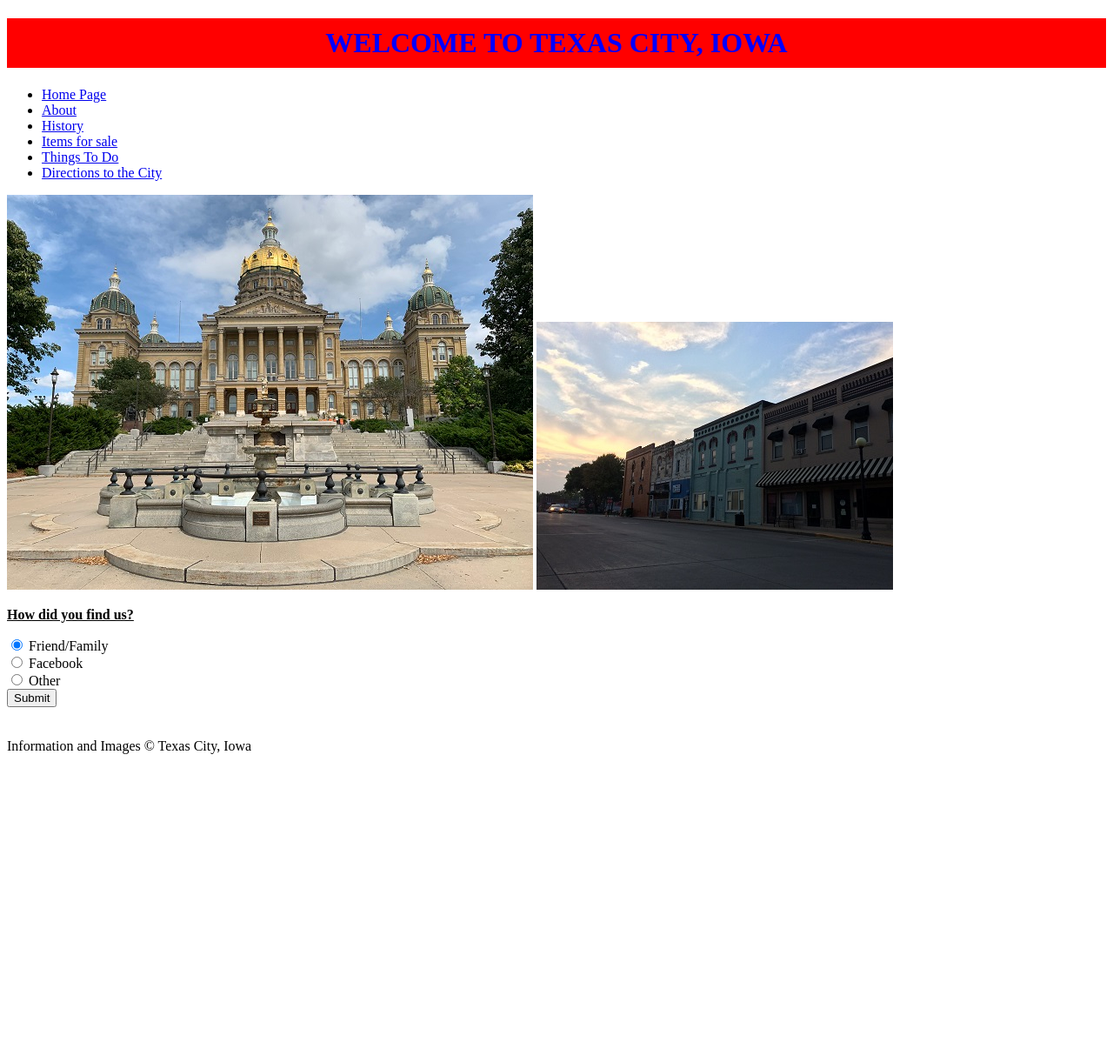
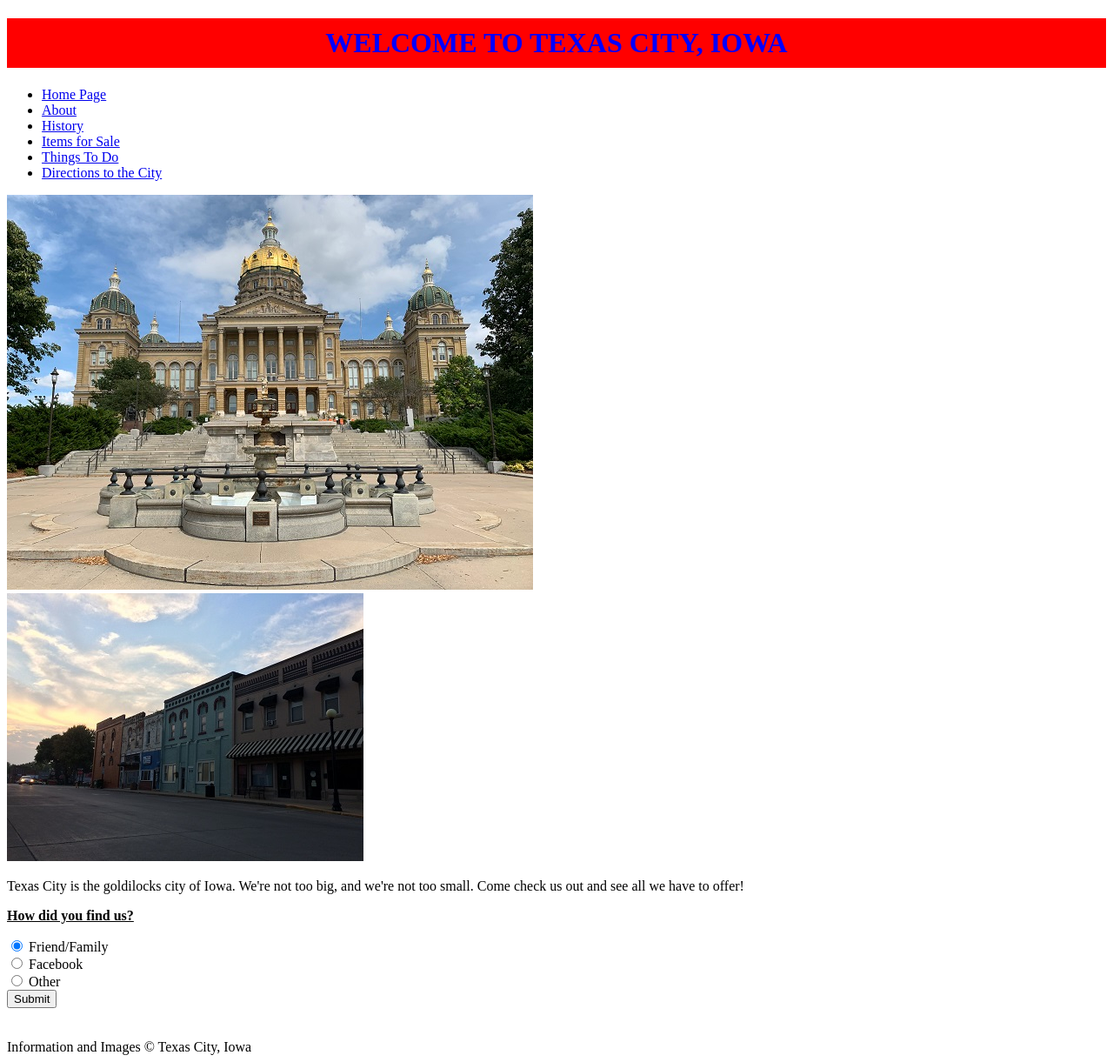
Before and after one commit to skydelzell/texascity, a PHP site: page / in a window 1280 px wide. Shown: the whole page at 87% size. Before the commit the page ends 867 px from the top, so only its background shows below. Run offline with PHP 8.4, Linux system fonts and the light colour scheme.

Commit message:
Added a couple of content elements and fixed some typos

```diff
--- a/public_html/css/stylesheet.css
+++ b/public_html/css/stylesheet.css
@@ -1,7 +1,6 @@
 h1	{
 	background-color: red;
 	color: blue;
-	border: border-box;
 	text-align: center;
 	padding: 10px 50px;
 }
--- a/public_html/history.html
+++ b/public_html/history.html
@@ -10,7 +10,7 @@
   <body>
     <header><h1>History of Texas City, Iowa!</h1></header>
     <nav><ul><!--The list must be in the nav-->
-      <li><a href="index.html">Home page</a></li>
+      <li><a href="index.html">Home Page</a></li>
       <li><a href="abouttexascity.html">About</a></li>
       <li><a href="history.html">History</a></li>
       <li><a href="salepage.html">Items for Sale</a></li>
@@ -32,6 +32,7 @@
       Last name:<br>
       <input type="text" name="lastname">
       <br>
+      <!-- Added Submit Button -->
       <input type="submit" name="Submit">
     </form>
     <footer>Information and Images &copy; Texas City, Iowa
--- a/public_html/index.html
+++ b/public_html/index.html
@@ -13,14 +13,19 @@
       <li><a href="index.html">Home Page</a></li>
       <li><a href="abouttexascity.html">About</a></li>
       <li><a href="history.html">History</a></li>
-      <li><a href="salepage.html">Items for sale</a></li>
+      <li><a href="salepage.html">Items for Sale</a></li>
       <li><a href="thingstodo.html">Things To Do</a></li>
       <li><a href="directions.html">Directions to the City</a></li>
     </ul></nav>
 
     <img src="img/index1.jpg" alt="City Building" />
+    <br>
+    <img src="img/index2.jpg" alt="Random Street View" />
 
-    <img src="img/index2.jpg" alt="Random Street View" />
+    <!-- Added Brief Text -->
+    <p>Texas City is the goldilocks city of Iowa. We're not too big, and we're not too small.
+    Come check us out and see all we have to offer!</p>
+
     <p><b><u>How did you find us?</u></b></p>
 
     <form>
--- a/public_html/salepage.html
+++ b/public_html/salepage.html
@@ -13,7 +13,7 @@
       <li><a href="index.html">Home Page</a></li>
       <li><a href="abouttexascity.html">About</a></li>
       <li><a href="history.html">History</a></li>
-      <li><a href="salepage.html">Items for sale</a></li>
+      <li><a href="salepage.html">Items for Sale</a></li>
       <li><a href="thingstodo.html">Things To Do</a></li>
       <li><a href="directions.html">Directions to the City</a></li>
     </ul></nav>
--- a/public_html/thingstodo.html
+++ b/public_html/thingstodo.html
@@ -13,7 +13,7 @@
       <li><a href="index.html">Home Page</a></li>
       <li><a href="abouttexascity.html">About</a></li>
       <li><a href="history.html">History</a></li>
-      <li><a href="salepage.html">Items for sale</a></li>
+      <li><a href="salepage.html">Items for Sale</a></li>
       <li><a href="thingstodo.html">Things To Do</a></li>
       <li><a href="directions.html">Directions to the City</a></li>
     </ul></nav>
```
